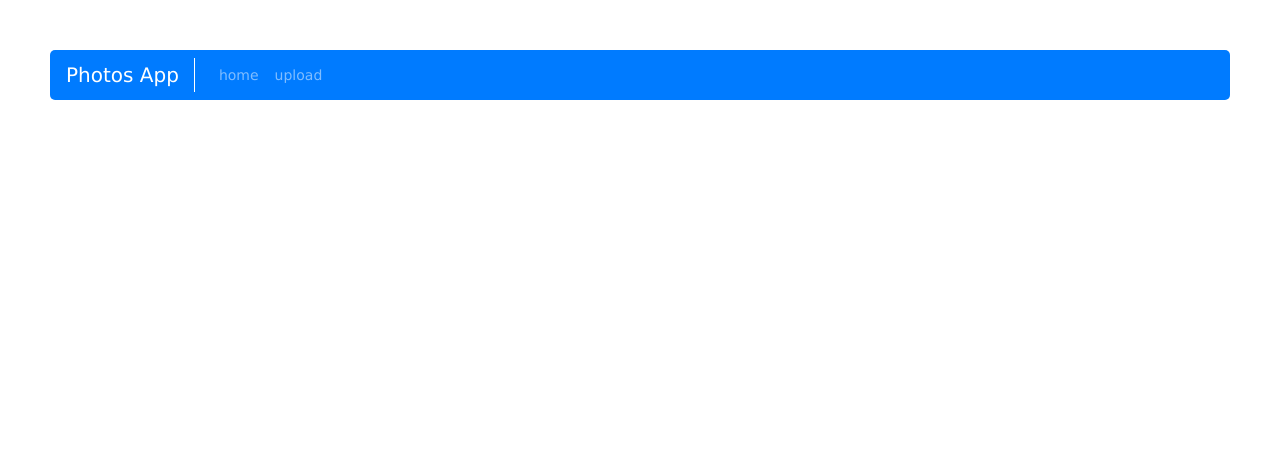
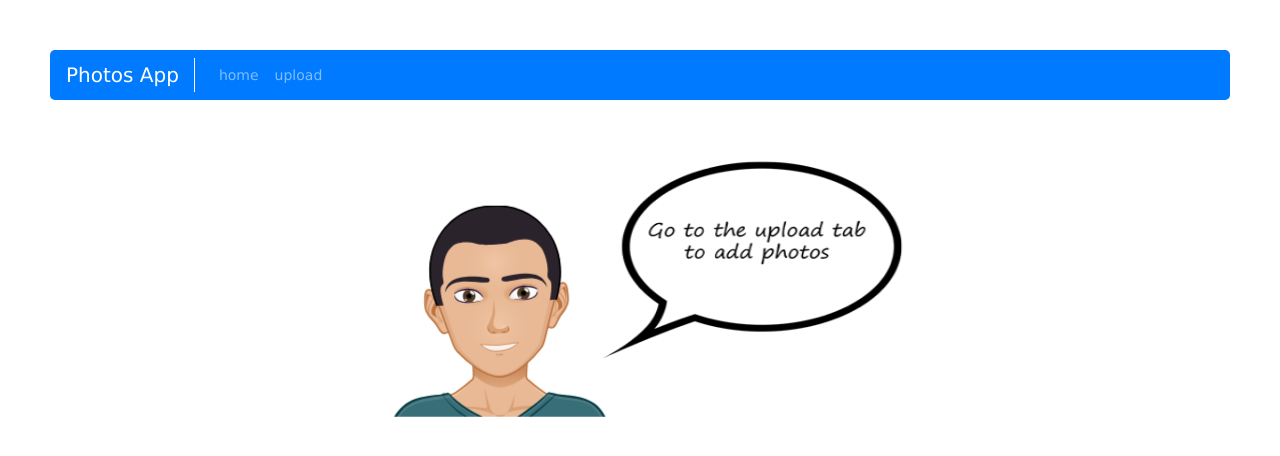
Before and after one commit to Dannom/nodeJS-photoApp, a Node server app: page / in a window 1280 px wide. Shown: the top 456 px of the page. Run offline with Node 20, Linux system fonts and the light colour scheme; data that the repository does not hold is empty; some libraries are stand-ins or nearby versions.

Commit message:
commiting change

```diff
--- a/photos/public/stylesheets/style.css
+++ b/photos/public/stylesheets/style.css
@@ -41,7 +41,30 @@ a:hover {
 }
 
 
+.jumpingHead {
+    position: fixed;
+    height:200px;
+    width:200px;
+    top:200px;
+    left:400px;
+    z-index: 100;
+    animation: jump 0.7s linear 0s infinite alternate;
+    -webkit-animation: jump 0.7s linear 0s infinite alternate;
 
+}
+
+.cloudGreet{
+
+    position: fixed;
+    height:200px;
+    width:300px;
+    top:150px;
+    left:600px;
+    margin:auto;
+    z-index: 100;
+    animation: jump 0.7s linear 0s infinite alternate;
+
+}
 
 .photo {
     width: 100%;
@@ -55,3 +78,29 @@ a:hover {
 .upload-form {
     max-width: 400px;
 }
+
+
+
+
+
+@keyframes jump {
+    from {
+        transform: translateY(0);
+
+    }
+
+    to{
+        transform: translateY(20px) scale(1.1)
+    }
+}
+
+
+@-webkit-keyframes jump {
+    from {
+        -webkit-transform: translateY(0);
+    }
+
+    to{
+        -webkit-transform: translateY(20px)
+    }
+}
--- a/photos/views/photos/index.ejs
+++ b/photos/views/photos/index.ejs
@@ -20,8 +20,28 @@
             </div>
         </div>
         <% }) %>
+
     </div>
+
+
 
 </div>
 
+<img class="jumpingHead" src="/images/myAvatar.svg" alt="">
+<img class="cloudGreet" src="/images/2000px-Speech_bubble.gif" alt="">
+
+<script>
+    setTimeout(function(){
+        document.querySelector(".cloudGreet").src="/images/cloudUpload.gif";
+    },5000)
+
+    setTimeout(function(){
+        document.querySelector(".cloudGreet").remove();
+        document.querySelector(".jumpingHead").remove();
+
+    },10000)
+
+
+</script>
+
 <% include ../templates/footer %>
```
Also changed, not shown: photos/public/images/2000px-Speech_bubble.gif (added), photos/public/images/cloudUpload.gif (added), photos/public/images/me1.jpg (deleted), photos/public/images/myAvatar.svg (added).
